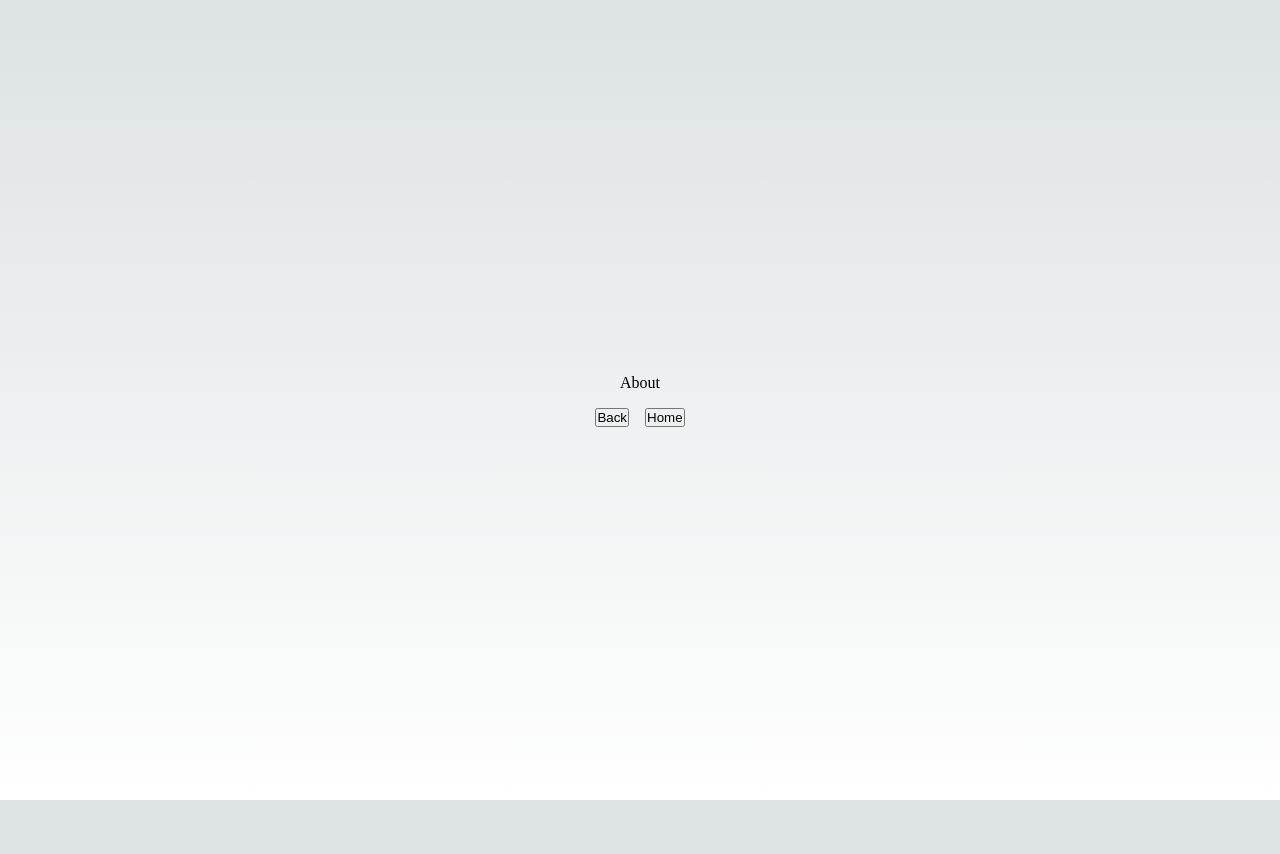
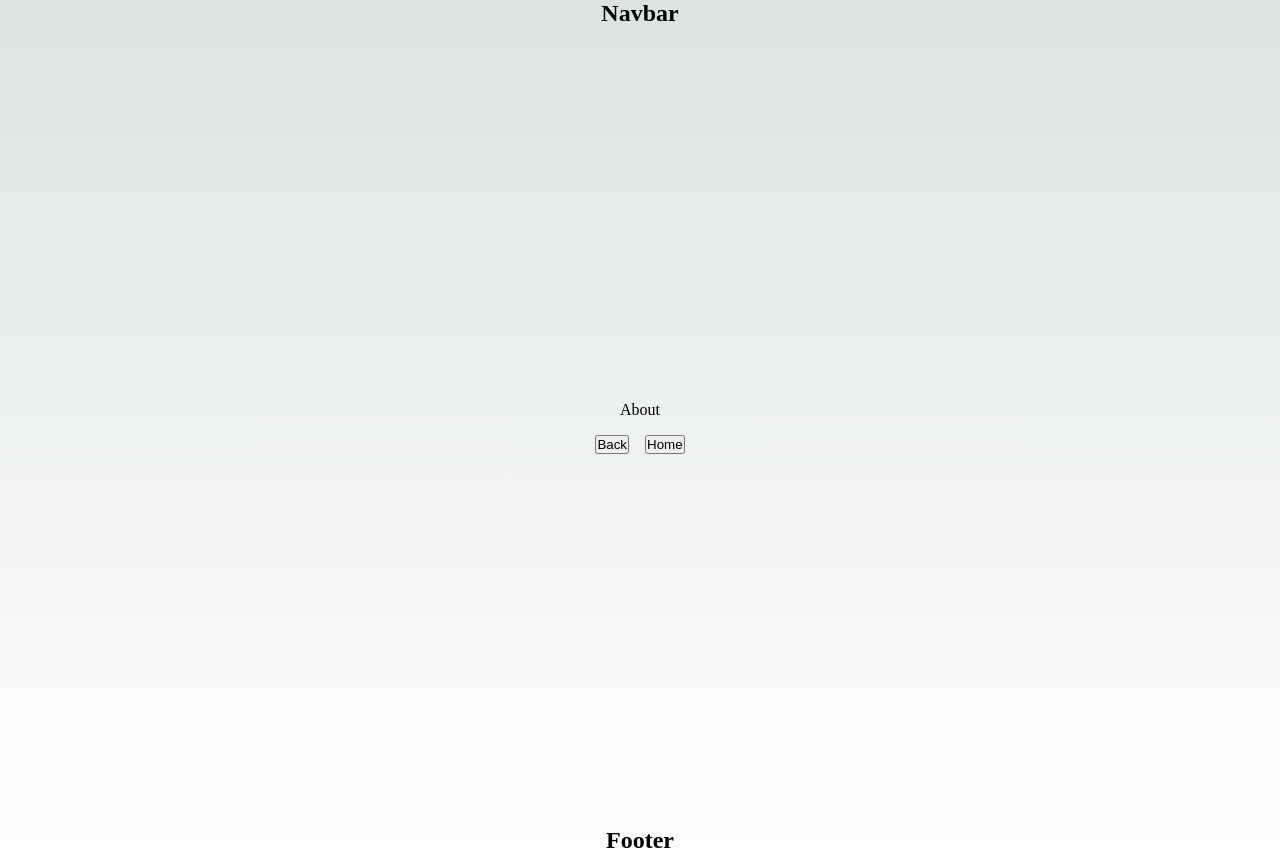
Before and after one commit to lesenelir/demo-for-nextjs, a Next.js app: page /about in a window 1280 px wide. Before the commit the page ends 800 px from the top, so only its background shows below. Built offline with nearby package versions, Linux system fonts and the light colour scheme.

Commit message:
feat: add Layout Component

```diff
--- /dev/null
+++ b/src/components/layout/Footer.module.css
@@ -0,0 +1,4 @@
+.box {
+  display: flex;
+  justify-content: center;
+}
--- /dev/null
+++ b/src/components/layout/Footer.tsx
@@ -0,0 +1,11 @@
+import styles from './Footer.module.css'
+
+function Footer() {
+  return (
+    <div className={styles.box}>
+      <h2>Footer</h2>
+    </div>
+  )
+}
+
+export default Footer
--- /dev/null
+++ b/src/components/layout/Layout.tsx
@@ -0,0 +1,19 @@
+import React from "react"
+import Navbar from "@/components/layout/Navbar"
+import Footer from "@/components/layout/Footer"
+
+interface IProps {
+  children: React.ReactNode
+}
+
+function Layout(props: IProps) {
+  return (
+    <>
+      <Navbar/>
+      <main>{props.children}</main>
+      <Footer/>
+    </>
+  )
+}
+
+export default Layout
--- /dev/null
+++ b/src/components/layout/Navbar.module.css
@@ -0,0 +1,4 @@
+.box {
+  display: flex;
+  justify-content: center;
+}
--- /dev/null
+++ b/src/components/layout/Navbar.tsx
@@ -0,0 +1,11 @@
+import styles from './Navbar.module.css'
+
+function Navbar() {
+  return (
+    <div className={styles.box}>
+      <h2>Navbar</h2>
+    </div>
+  )
+}
+
+export default Navbar
--- a/src/pages/_app.tsx
+++ b/src/pages/_app.tsx
@@ -1,9 +1,16 @@
+import type {AppProps} from 'next/app'
+import Layout from "@/components/layout/Layout"
+
 import '@/styles/globals.css'
-import type { AppProps } from 'next/app'
 
 // Next.js support import css file from node_modules.
 // import 'bootstrap/dist/css/bootstrap.css'
 
-export default function App({ Component, pageProps }: AppProps) {
-  return <Component {...pageProps} />
+export default function App({Component, pageProps}: AppProps) {
+  // return <Component {...pageProps} />
+  return (
+    <Layout>
+      <Component {...pageProps}/>
+    </Layout>
+  )
 }
```
